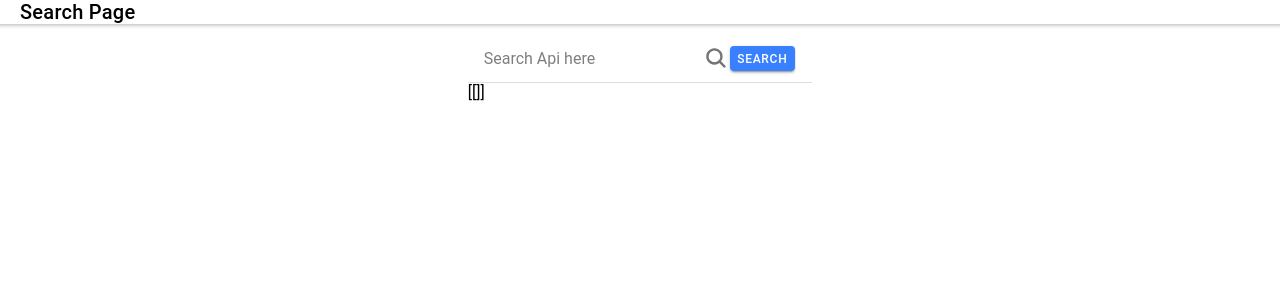
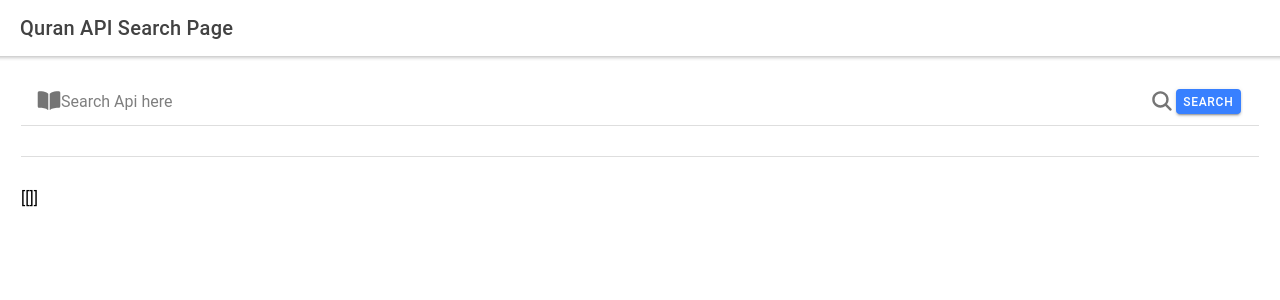
Before and after one commit to andgo-edu/quran-search-ionic6-react-type-script, a React (Create React App) app: page /search in a window 1280 px wide. Shown: the top 300 px of the page. Built offline with nearby package versions, Linux system fonts and the light colour scheme.

Commit message:
added-better-ui

```diff
--- a/src/pages/Search.tsx
+++ b/src/pages/Search.tsx
@@ -1,72 +1,50 @@
 import {
   IonButton,
   IonCol,
+  IonContent,
   IonGrid,
   IonHeader,
   IonIcon,
   IonInput,
   IonItem,
+  IonItemDivider,
   IonPage,
   IonRow,
   IonText,
   IonTitle,
+  IonToolbar,
 } from "@ionic/react";
 import React, { useEffect } from "react";
 import "./Search.css";
 import { useState } from "react";
-import { search } from "ionicons/icons";
-import { url } from "inspector";
+import { search, book } from "ionicons/icons";
 
 const Search = () => {
-
-const [ userinput, setUserinput ] = useState([]);
+  const [userinput, setUserinput] = useState([]);
   //
   const [datasearched, setDatasearched] = useState([]);
 
-
-
-
-
-useEffect(()=>{
+  useEffect(() => {
     //debug userinput
     console.log(userinput);
-})
-
-
-
-
+  });
 
   //debug
   //console.log(setUserinput);
 
-
-
-
-
-
-
-const searchApi= () =>{
-postSearchedAPIData().then((data)=>{
+  const searchApi = () => {
+    postSearchedAPIData().then((data) => {
       setDatasearched(data);
 
       const stringifiedData = JSON.stringify(data);
       console.log(stringifiedData);
-
-})
+    });
     console.log("api searched");
-
-
-
-
-  }
-
+  };
 
   const stringDataDisplay = JSON.stringify([datasearched]);
 
-
-
   /** Button Search  */
-
 
   //1 async arrow function do a fetch request or a get request from the api
   //2 await
@@ -76,14 +54,8 @@ const stringDataDisplay = JSON.stringify([datasearched]);
   //searchapi [x]
   //display the data []
 
-
-
-
-
-
-
   async function postSearchedAPIData(
-  url = `https://api.nationalize.io?name=${userinput}`
+    url = `https://api.alquran.cloud/v1/search/${userinput}/all/en`
   ) {
     const response = await fetch(url, {
       method: "GET",
@@ -91,43 +63,38 @@ async function postSearchedAPIData(
     return response.json();
   }
 
-
-
-
-
-
-
   return (
     <IonPage>
+      <IonContent>
         <IonHeader>
-        <IonTitle>Search Page</IonTitle>
+          <IonToolbar>
+            <IonTitle>Quran API Search Page</IonTitle>
+          </IonToolbar>
         </IonHeader>
 
         <IonGrid>
           <IonRow>
-          <IonCol size="12">
+            <IonCol size="12" class="ion-padding">
               <IonItem>
+                <IonIcon icon={book} class="ion-center" />
                 <IonInput
                   placeholder="Search Api here"
-              onIonChange={(event:any)=> setUserinput(event.target.value!)}
+                  onIonChange={(event: any) =>
+                    setUserinput(event.target.value!)
+                  }
                 />
                 <IonIcon icon={search} />
 
-            <IonButton
-            onClick={searchApi}
-            >
-              Search
-            </IonButton>
+                <IonButton onClick={searchApi}>Search</IonButton>
               </IonItem>
-<IonText>
-  {[stringDataDisplay]}
-</IonText>
-
-
-
+              <IonItemDivider />
+            </IonCol>
+            <IonCol size="12" class="ion-padding">
+              <IonText class="ion-text-center">{[stringDataDisplay]}</IonText>
             </IonCol>
           </IonRow>
         </IonGrid>
+      </IonContent>
     </IonPage>
   );
 };
```
Also changed, not shown: 1 other file (tests, documents, lock files or other folders). Lines whose indentation alone changed are shown as unchanged.
